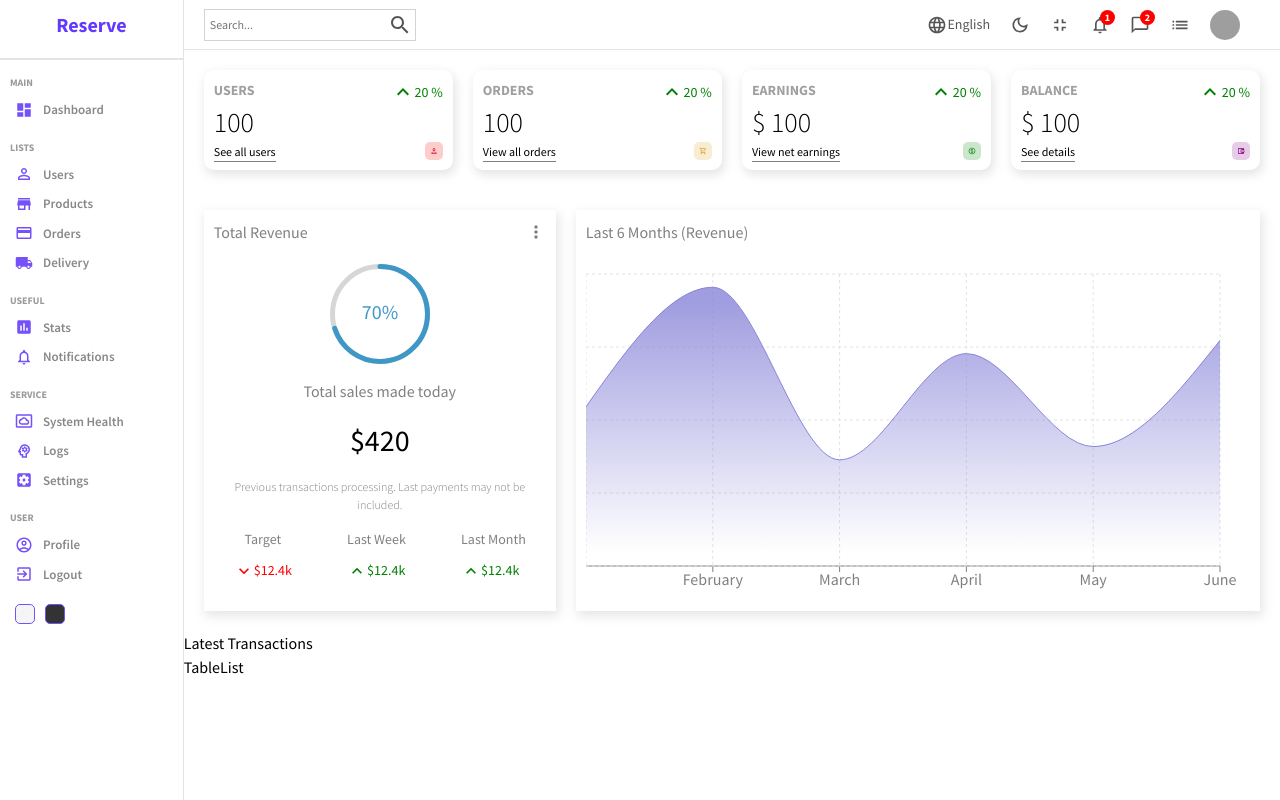
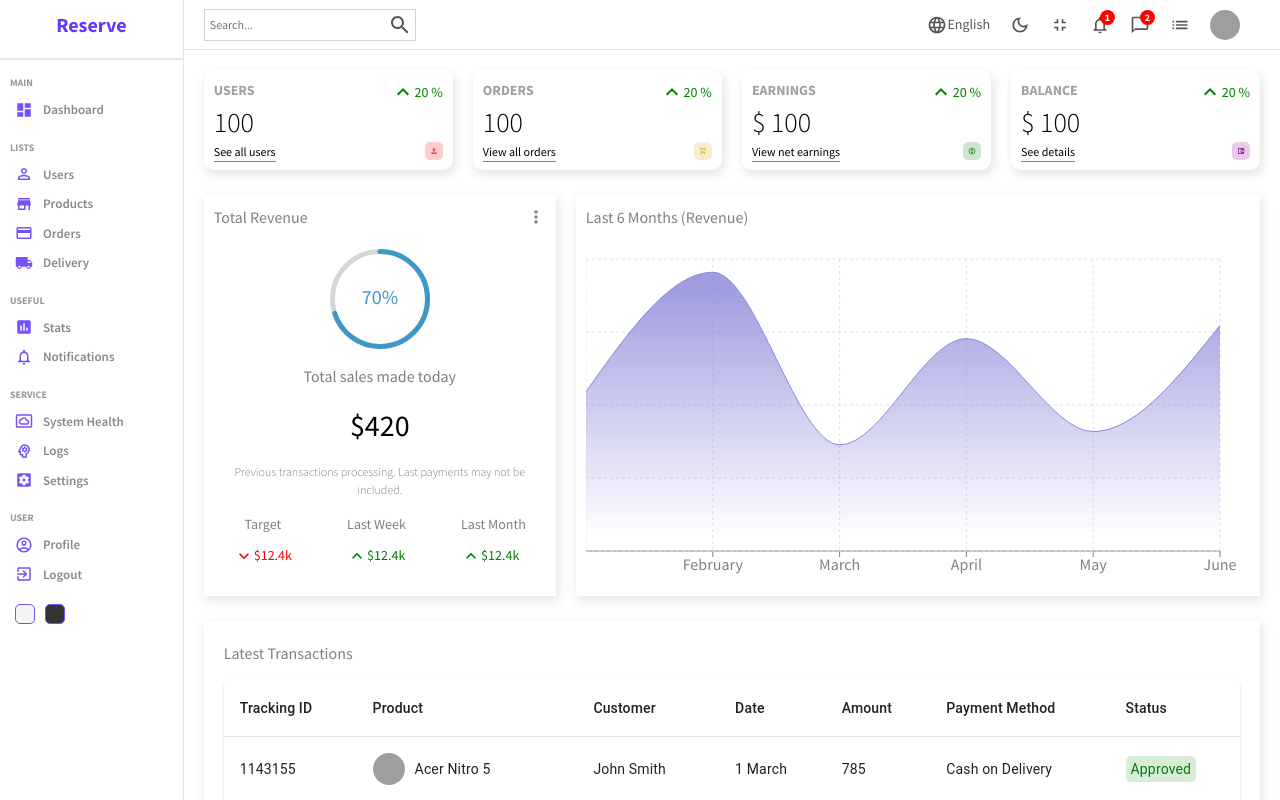
Before and after one commit to PaulAroo/reserve-admin, a React (Vite) app: page / in a window 1280 px wide. Built offline with nearby package versions, Linux system fonts and the light colour scheme; grey boxes are pictures that could not be loaded.

Commit message:
implement: tables listings in home page

```diff
--- a/src/components/table-list/TableList.jsx
+++ b/src/components/table-list/TableList.jsx
@@ -1,7 +1,104 @@
 import "./tableList.scss";
 
+import Table from "@mui/material/Table";
+import TableBody from "@mui/material/TableBody";
+import TableCell from "@mui/material/TableCell";
+import TableContainer from "@mui/material/TableContainer";
+import TableHead from "@mui/material/TableHead";
+import TableRow from "@mui/material/TableRow";
+import Paper from "@mui/material/Paper";
+
+const rows = [
+  {
+    id: 1143155,
+    product: "Acer Nitro 5",
+    img: "https://m.media-amazon.com/images/I/81bc8mA3nKL._AC_UY327_FMwebp_QL65_.jpg",
+    customer: "John Smith",
+    date: "1 March",
+    amount: 785,
+    method: "Cash on Delivery",
+    status: "Approved",
+  },
+  {
+    id: 2235235,
+    product: "Playstation 5",
+    img: "https://m.media-amazon.com/images/I/31JaiPXYI8L._AC_UY327_FMwebp_QL65_.jpg",
+    customer: "Michael Doe",
+    date: "1 March",
+    amount: 900,
+    method: "Online Payment",
+    status: "Pending",
+  },
+  {
+    id: 2342353,
+    product: "Redragon S101",
+    img: "https://m.media-amazon.com/images/I/71kr3WAj1FL._AC_UY327_FMwebp_QL65_.jpg",
+    customer: "John Smith",
+    date: "1 March",
+    amount: 35,
+    method: "Cash on Delivery",
+    status: "Pending",
+  },
+  {
+    id: 2357741,
+    product: "Razer Blade 15",
+    img: "https://m.media-amazon.com/images/I/71wF7YDIQkL._AC_UY327_FMwebp_QL65_.jpg",
+    customer: "Jane Smith",
+    date: "1 March",
+    amount: 920,
+    method: "Online",
+    status: "Approved",
+  },
+  {
+    id: 2342355,
+    product: "ASUS ROG Strix",
+    img: "https://m.media-amazon.com/images/I/81hH5vK-MCL._AC_UY327_FMwebp_QL65_.jpg",
+    customer: "Harold Carol",
+    date: "1 March",
+    amount: 2000,
+    method: "Online",
+    status: "Pending",
+  },
+];
+
 function TableList() {
-  return <div>TableList</div>;
+  return (
+    <TableContainer component={Paper} className="table">
+      <Table sx={{ minWidth: 650 }} aria-label="simple table">
+        <TableHead>
+          <TableRow>
+            <TableCell className="tableCell">Tracking ID</TableCell>
+            <TableCell className="tableCell">Product</TableCell>
+            <TableCell className="tableCell">Customer</TableCell>
+            <TableCell className="tableCell">Date</TableCell>
+            <TableCell className="tableCell">Amount</TableCell>
+            <TableCell className="tableCell">Payment Method</TableCell>
+            <TableCell className="tableCell">Status</TableCell>
+          </TableRow>
+        </TableHead>
+        <TableBody>
+          {rows.map((row) => (
+            <TableRow key={row.id}>
+              <TableCell className="tableCell">{row.id}</TableCell>
+              <TableCell className="tableCell">
+                <div className="cellWrapper">
+                  <img src={row.img} alt="" className="image" />
+                  {row.product}
+                </div>
+              </TableCell>
+              <TableCell className="tableCell">{row.customer}</TableCell>
+              <TableCell className="tableCell">{row.date}</TableCell>
+              <TableCell className="tableCell">{row.amount}</TableCell>
+              <TableCell className="tableCell">{row.method}</TableCell>
+              <TableCell className="tableCell">
+                <span className={`status ${row.status}`}>{row.status}</span>
+              </TableCell>
+            </TableRow>
+          ))}
+        </TableBody>
+      </Table>
+    </TableContainer>
+  );
 }
 
 export default TableList;
--- a/src/components/table-list/tableList.scss
+++ b/src/components/table-list/tableList.scss
@@ -0,0 +1,28 @@
+.table {
+  .cellWrapper {
+    display: flex;
+    align-items: center;
+
+    .image {
+      width: 32px;
+      height: 32px;
+      border-radius: 50%;
+      margin-right: 10px;
+      object-fit: cover;
+    }
+  }
+
+  .status {
+    padding: 5px;
+    border-radius: 5px;
+
+    &.Approved {
+      color: green;
+      background-color: rgba(0, 128, 0, 0.151);
+    }
+    &.Pending {
+      color: goldenrod;
+      background-color: rgba(189, 189, 3, 0.103);
+    }
+  }
+}
--- a/src/pages/home/home.scss
+++ b/src/pages/home/home.scss
@@ -1,5 +1,7 @@
 .home {
   display: flex;
+  overflow: auto;
+  height: 100vh;
 
   .homeContainer {
     flex: 6;
@@ -11,21 +13,21 @@
       gap: 20px;
     }
 
-    // .charts {
-    //   padding: 5px 20px;
-    // }
+    .charts {
+      padding: 5px 20px;
+    }
 
-    // .listContainer {
-    //   -webkit-box-shadow: 2px 4px 10px 1px rgba(0, 0, 0, 0.47);
-    //   box-shadow: 2px 4px 10px 1px rgba(201, 201, 201, 0.47);
-    //   padding: 20px;
-    //   margin: 20px;
+    .listContainer {
+      -webkit-box-shadow: 2px 4px 10px 1px rgba(0, 0, 0, 0.47);
+      box-shadow: 2px 4px 10px 1px rgba(201, 201, 201, 0.47);
+      padding: 20px;
+      margin: 20px;
 
-    //   .listTitle {
-    //     font-weight: 500;
-    //     color: gray;
-    //     margin-bottom: 15px;
-    //   }
-    // }
+      .listTitle {
+        font-weight: 500;
+        color: gray;
+        margin-bottom: 15px;
+      }
+    }
   }
 }
```
